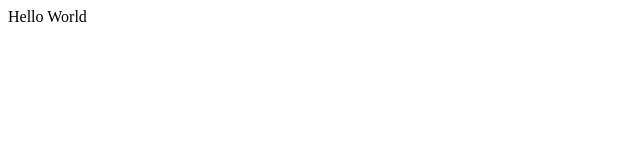
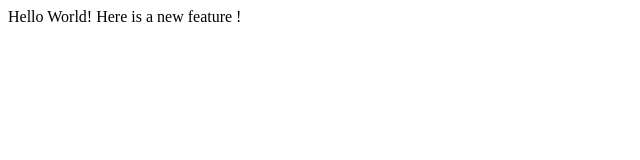
Before and after one commit to roshanksah/lecture1, a plain HTML site: page index.html in a window 1280 px wide. Shown: the whole page, without its empty margins (0-640 px from the left). Drawn offline with Linux system fonts and the light colour scheme.

Commit message:
Added another line

```diff
--- a/index.html
+++ b/index.html
@@ -4,6 +4,7 @@
     <title>Test</title>
   </head>
   <body>
-       Hello World
+       Hello World!
+       Here is a new feature !
   </body>
 </html>
```
